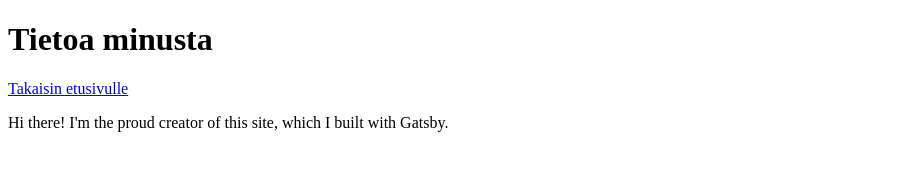
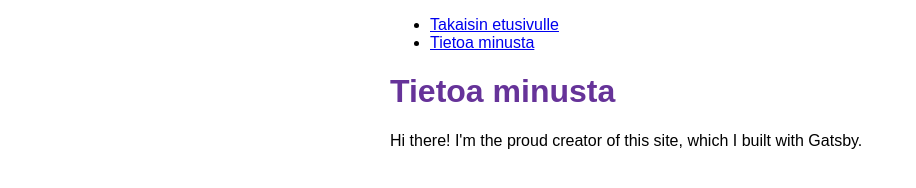
Before and after one commit to Sateqla/GatsbyTest, a Gatsby site: page /about in a window 1280 px wide. Shown: the whole page, without its empty margins (0-916 px from the left). Built offline with nearby package versions, Linux system fonts and the light colour scheme; Gatsby itself is replaced by a stand-in of ours.

Commit message:
Changed also "about" page to use the layout component.

```diff
--- a/src/components/layout.tsx
+++ b/src/components/layout.tsx
@@ -19,7 +19,7 @@ const Layout: React.FC<LayoutProps> = ({ pageTitle, children }) => {
           </li>
           <li className={styles.navLinkItem}>
             <Link to="/about" className={styles.navLinkText}>
-              About
+              Tietoa minusta
             </Link>
           </li>
         </ul>
--- a/src/pages/about.tsx
+++ b/src/pages/about.tsx
@@ -1,15 +1,13 @@
 import * as React from 'react';
-import { Link } from 'gatsby';
+import Layout from '../components/layout';
 
 const AboutPage: React.FC = () => {
   return (
-    <main>
-      <h1>Tietoa minusta</h1>
-      <Link to="/">Takaisin etusivulle</Link>
+    <Layout pageTitle="Tietoa minusta">
       <p>
         Hi there! I'm the proud creator of this site, which I built with Gatsby.
       </p>
-    </main>
+    </Layout>
   );
 };
 
```
